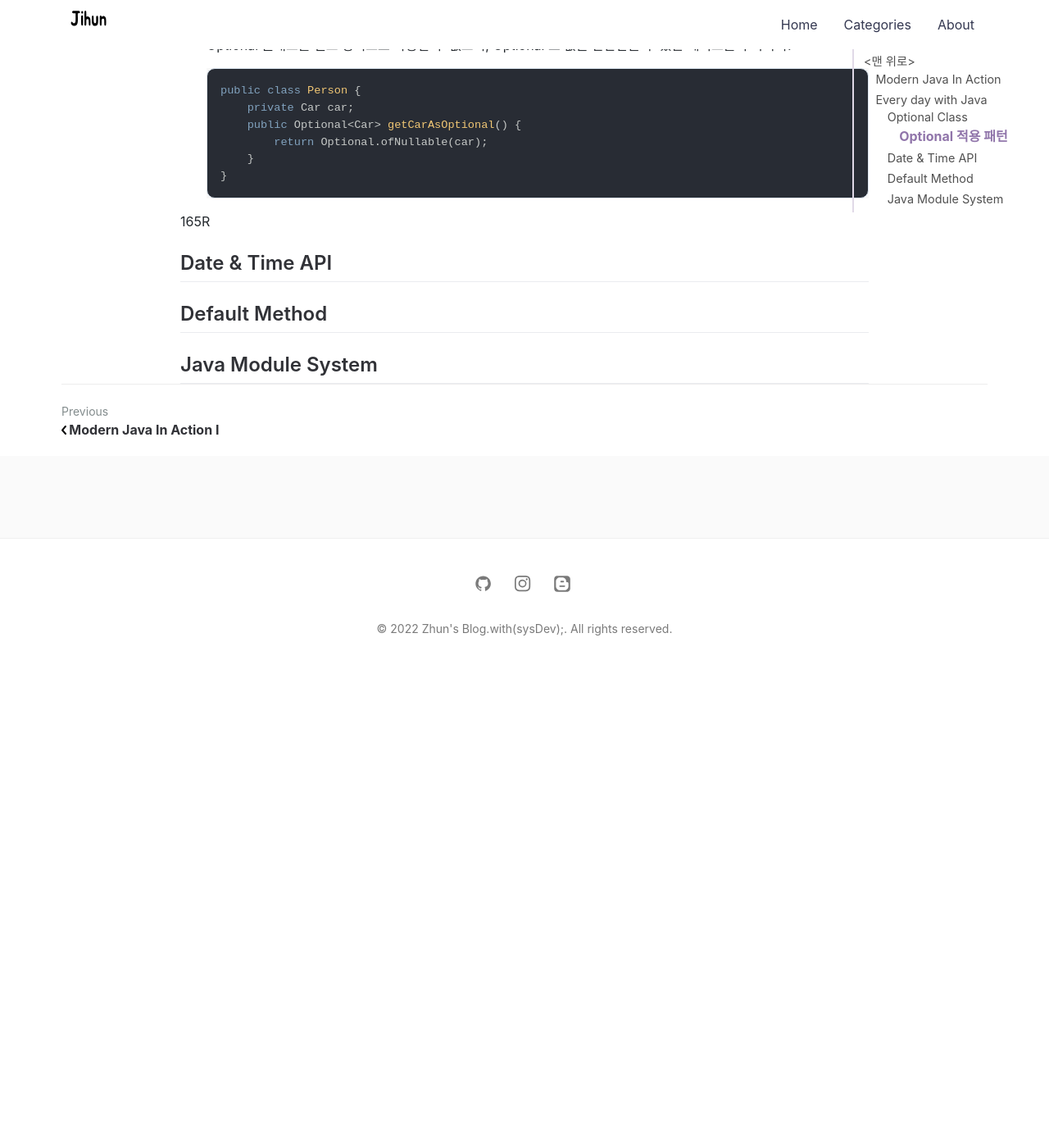
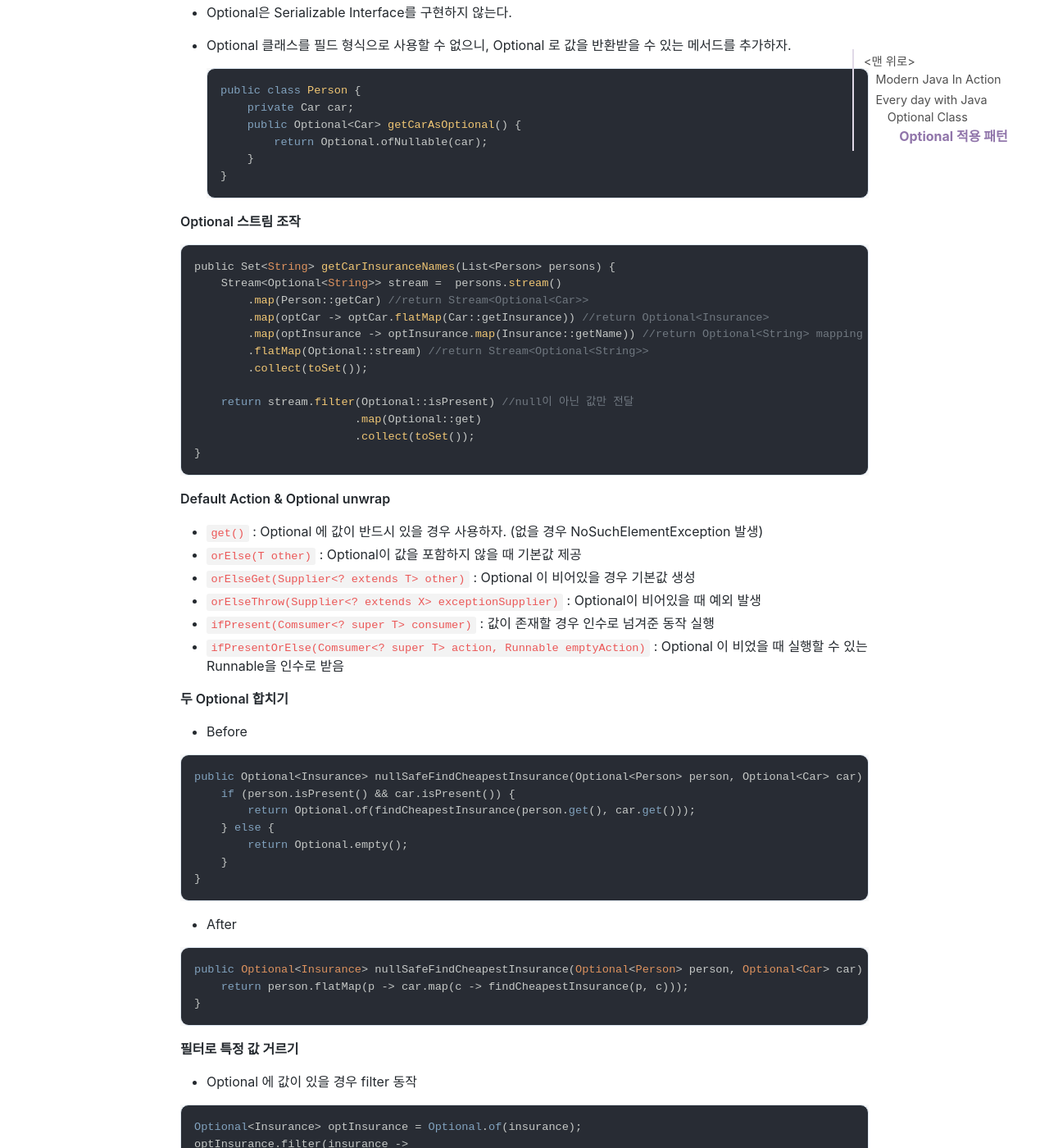
Before and after one commit to jihunparkme/jihunparkme.github.io, a Jekyll site: the page built from _posts/2022-02-20-Modern-Java-In-Action-II.md, in a window 1280 px wide and 1400 px high, scrolled down 2006 px. Shown: the whole window at 82% size. Built offline with Jekyll 4.4.1, drawn with Linux system fonts in a browser that asks for light colours; nearby versions of some CDN libraries; comment, search, counter and statistics services are not loaded; before the commit the page ends 2828 px from its top, so only the background shows below that; some of the changed text lies outside the part shown.

Commit message:
[MJIA] Optoinal 적용 패턴

````diff
--- a/_posts/2022-02-20-Modern-Java-In-Action-II.md
+++ b/_posts/2022-02-20-Modern-Java-In-Action-II.md
@@ -23,7 +23,7 @@ Optional 형식을 통해 도메인 모델의 의미를 명확히 만들고, nul
 - `자바 철학에 위배` : 자바는 개발자로부터 모든 포인터를 숨겼지만 null 포인터는 예외
 - `형식 시스템에 구멍을 만듦` : null의 의미를 알 수 없음
 
-**java.util.Optional<T>**
+**java.util.Optional`<T>`**
 
 - 값이 있을 경우 Optional 클래스는 값을 감싼다.
 - 값이 없으면 Optional.empty
@@ -82,16 +82,76 @@ Optional<String> name = optPerson.flatMap(Person::getCar)
   }
   ```
 
+**Optional 스트림 조작**
 
+```java
+public Set<String> getCarInsuranceNames(List<Person> persons) {
+    Stream<Optional<String>> stream =  persons.stream()
+        .map(Person::getCar) //return Stream<Optional<Car>>
+        .map(optCar -> optCar.flatMap(Car::getInsurance)) //return Optional<Insurance>
+        .map(optInsurance -> optInsurance.map(Insurance::getName)) //return Optional<String> mapping
+        .flatMap(Optional::stream) //return Stream<Optional<String>>
+        .collect(toSet());
 
+    return stream.filter(Optional::isPresent) //null이 아닌 값만 전달
+        		.map(Optional::get)
+        		.collect(toSet());
+}
+```
 
+**Default Action & Optional unwrap**
 
+- `get()` : Optional 에 값이 반드시 있을 경우 사용하자. (없을 경우 NoSuchElementException 발생)
+- `orElse(T other)` : Optional이 값을 포함하지 않을 때 기본값 제공
+- `orElseGet(Supplier<? extends T> other)` : Optional 이 비어있을 경우 기본값 생성
+- `orElseThrow(Supplier<? extends X> exceptionSupplier)` : Optional이 비어있을 때 예외 발생
+- `ifPresent(Comsumer<? super T> consumer)` : 값이 존재할 경우 인수로 넘겨준 동작 실행
+- `ifPresentOrElse(Comsumer<? super T> action, Runnable emptyAction)` : Optional 이 비었을 때 실행할 수 있는 Runnable을 인수로 받음
 
+**두 Optional 합치기**
 
-165R
+- Before
 
-## Date & Time API
+```java
+public Optional<Insurance> nullSafeFindCheapestInsurance(Optional<Person> person, Optional<Car> car) {
+    if (person.isPresent() && car.isPresent()) {
+        return Optional.of(findCheapestInsurance(person.get(), car.get()));
+    } else {
+        return Optional.empty();
+    }
+}
+```
 
-## Default Method
+- After
 
-## Java Module System
+```java
+public Optional<Insurance> nullSafeFindCheapestInsurance(Optional<Person> person, Optional<Car> car) {
+    return person.flatMap(p -> car.map(c -> findCheapestInsurance(p, c)));
+}
+```
+
+**필터로 특정 값 거르기**
+
+- Optional 에 값이 있을 경우 filter 동작
+
+```java
+Optional<Insurance> optInsurance = Optional.of(insurance);
+optInsurance.filter(insurance ->
+                   "CambridgeInsurance".equals(insurance.getName()))
+    			.ifPresent(x -> System.out.pringln("ok"));
+```
+
+```java
+int minAge = 20;
+Optional<Person> optPerson = Optional.of(person);
+//Person이 minAge 이상의 나이일 경우에만 보험회사 이름 반환
+Optional<String> name = optPerson.filter(p -> p.getAge() >= minAge)
+							    .flatMap(Person::getCar)
+    							.flatMap(Car::getInsurance)
+							    .map(Insurance::getName)
+    							.orElse("Unkown");
+```
+
+**Reference**
+
+- [Optional Class Method](https://docs.oracle.com/javase/9/docs/api/java/util/Optional.html)
````
